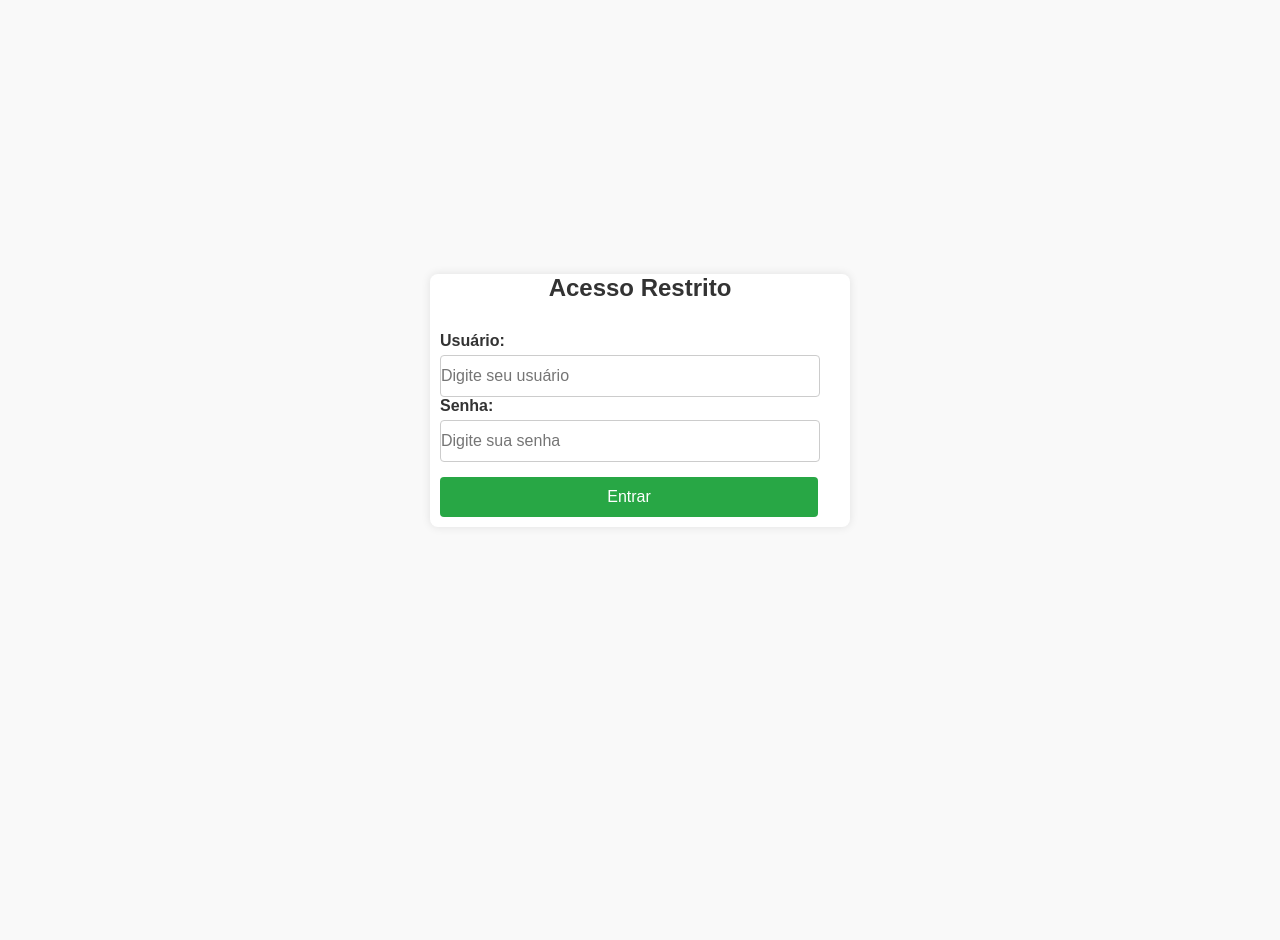
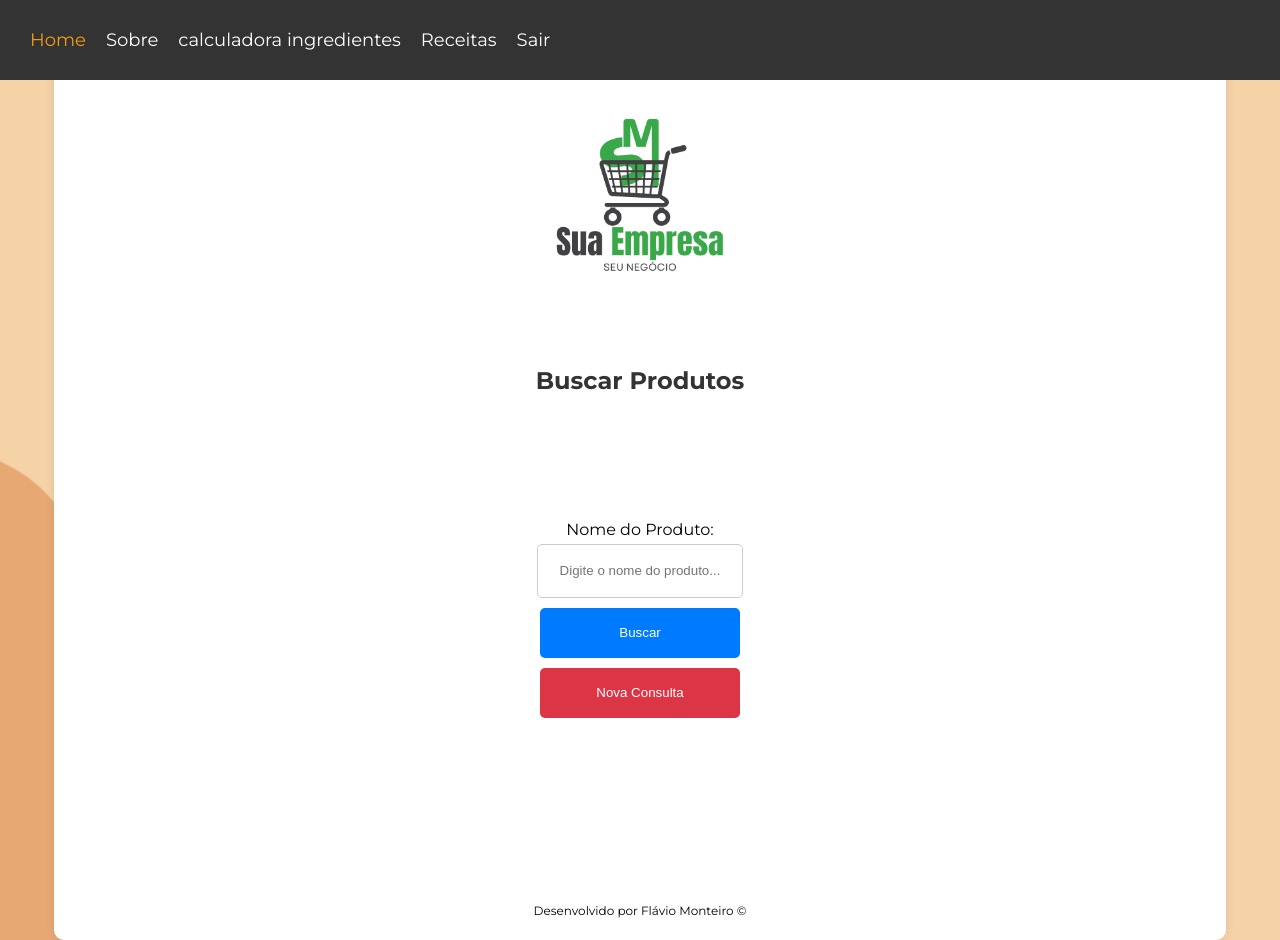
Before and after one commit to Flavio-Monteiro/BucadorProducts, a plain HTML site: page index.html in a window 1280 px wide. Before the commit the page ends 800 px from the top, so only its background shows below. Drawn offline with Linux system fonts and the light colour scheme.

Commit message:
page indez alterada

```diff
--- a/index.html
+++ b/index.html
@@ -1,137 +1,52 @@
 <!DOCTYPE html>
-<html lang="pt-BR">
+<html lang="pt-br">
 <head>
     <meta charset="UTF-8">
     <meta name="viewport" content="width=device-width, initial-scale=1.0">
-    <title>Validação de Acesso</title>
-    <style>
-        *{padding: 0; margin: 0;}
-        /* Estilos gerais */
-        body {
-            font-family: Arial, sans-serif;
-            margin: 0;
-            padding: 0;
-            background-color: #f9f9f9;
-            color: #333;
-            display: flex;
-            justify-content: center;
-            align-items: center;
-            height: 100vh;
-        }
-
-        .login-container {
-            background-color: #fff;
-            border-radius: 8px;
-            box-shadow: 0 0 10px rgba(0, 0, 0, 0.1);
-            text-align: center;
-            width: 420px;
-
-        }
-        #loginForm {
-          text-align: center;
-          width: 90%;
-          padding: 10px;
-        }
-
-        h1 {
-            margin-bottom: 20px;
-            font-size: 24px;
-            color: #333;
-        }
-
-        label {
-            display: block;
-            margin-bottom: 5px;
-            font-weight: bold;
-            text-align: left;
-        }
-
-        input {
-            width: 100%;
-            height: 40px;
-
-            border: 1px solid #ccc;
-            border-radius: 4px;
-            font-size: 16px;
-        }
-
-        button {
-            width: 100%;
-            height: 40px;
-            padding: 10px;
-            background-color: #28a745;
-            color: white;
-            border: none;
-            border-radius: 4px;
-            cursor: pointer;
-            font-size: 16px;
-            margin-top: 15px;
-        }
-
-        button:hover {
-            background-color: #218838;
-        }
-
-        .error-message {
-            color: red;
-            margin-top: 10px;
-            display: none;
-        }
-
-        /* Estilos responsivos */
-        /* @media (max-width: 680px) {
-            .login-container {
-                width:90%;
-
-            }
-
-            h1 {
-                font-size: 20px;
-            }
-
-            input, button {
-                font-size: 14px;
-            }
-        } */
-    </style>
+    <link rel="preconnect" href="https://fonts.googleapis.com">
+<link rel="preconnect" href="https://fonts.gstatic.com" crossorigin>
+<link href="https://fonts.googleapis.com/css2?family=Montserrat:ital,wght@0,100..900;1,100..900&display=swap" rel="stylesheet">
+    <title>Buscador de Produtos</title>
+    <link rel="stylesheet" href="styles.css">
 </head>
 <body>
-    <div class="login-container">
-        <h1>Acesso Restrito</h1>
-        <form id="loginForm">
-            <label for="username">Usuário:</label>
-            <input type="text" id="username" placeholder="Digite seu usuário" required>
+    <!-- Menu Hambúrguer -->
+    <header class="menu-header">
+        <nav>
+            <div class="menu-container">
+                <div class="menu-icon" id="menu-icon">
+                    <span></span>
+                    <span></span>
+                    <span></span>
+                </div>
+                <ul class="menu-links" id="menu-links">
+                    <li><a href="inicio.html" id="calculador">Home</a></li>
+                    <li><a href="sobre.html">Sobre</a></li>
+                    <li><a href="divisor.html">calculadora ingredientes</a></li>
+                    <li><a href="receitas.html">Receitas</a></li>
+                    <li><a href="index.html">Sair</a></li>
+                </ul>
+            </div>
+        </nav>
+    </header>
 
-            <label for="password">Senha:</label>
-            <input type="password" id="password" placeholder="Digite sua senha" required>
+    <div class="container">
+        <img src="logo-market.png" alt="logo supermercado poto certo" id="logo-pc">
+        <h1>Buscar Produtos</h1>
 
-            <button type="submit">Entrar</button>
+        <form id="form-busca">
+            <label for="nome_produto">Nome do Produto:</label>
+            <input type="text" id="nome_produto" placeholder="Digite o nome do produto..." name="nome_produto" required>
+            <button type="submit">Buscar</button>
+            <button type="button" id="btn-limpar">Nova Consulta</button>
         </form>
-        <div class="error-message" id="errorMessage">
-            Usuário ou senha incorretos. Tente novamente.
-        </div>
+
+        <!-- Área de resultados -->
+        <div id="resultados" class="resultados"></div>
+
+        <p>Desenvolvido por Flávio Monteiro © </p>
     </div>
 
-    <script>
-        // Dados de validação (simulando um banco de dados)
-        const usuarioValido = "admin";
-        const senhaValida = "1234";
-
-        // Função para validar o login
-        document.getElementById('loginForm').addEventListener('submit', function(event) {
-            event.preventDefault(); // Evita o envio do formulário
-
-            const username = document.getElementById('username').value;
-            const password = document.getElementById('password').value;
-
-            if (username === usuarioValido && password === senhaValida) {
-                // Redireciona para a página da calculadora
-                window.location.href = "inicio.html"; // Substitua pelo nome da sua página de calculadora
-            } else {
-                // Exibe mensagem de erro
-                document.getElementById('errorMessage').style.display = 'block';
-            }
-        });
-    </script>
+    <script src="script.js"></script>
 </body>
 </html>
```
Also changed, not shown: inicio.html (deleted, +0 -52 lines).
